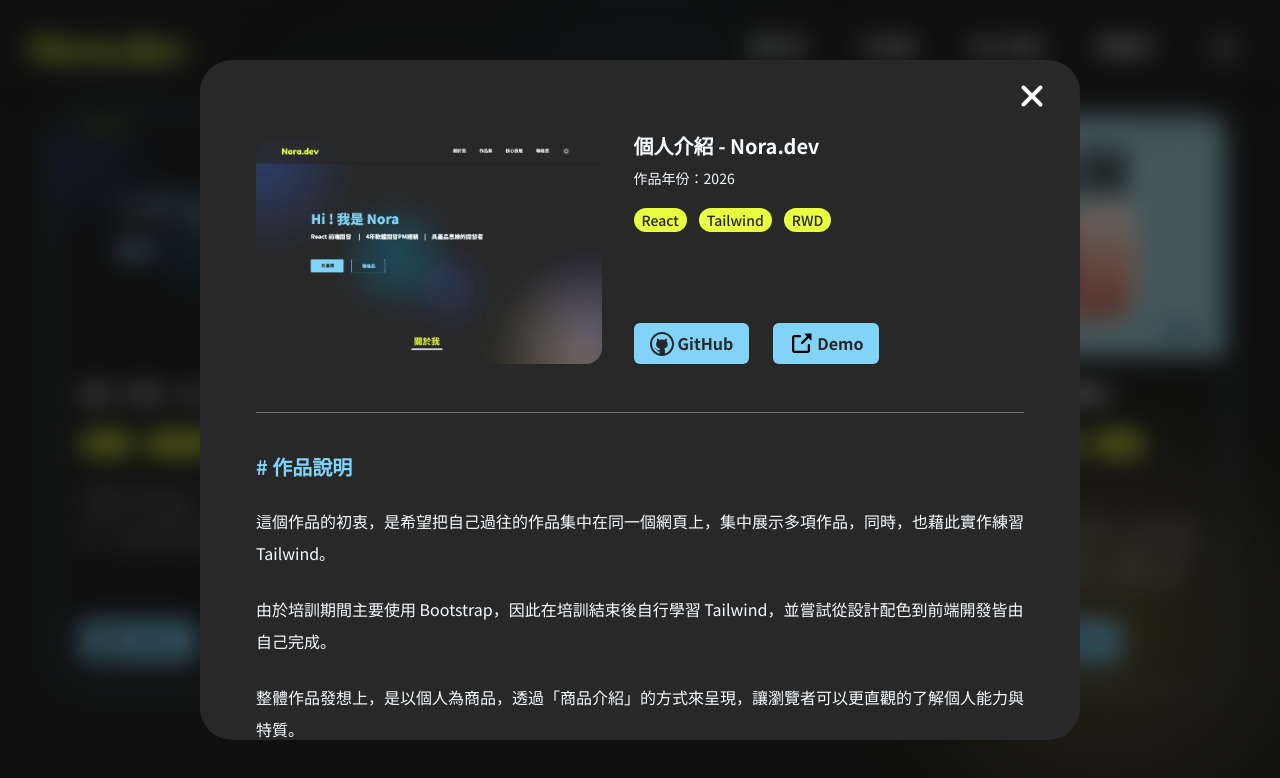
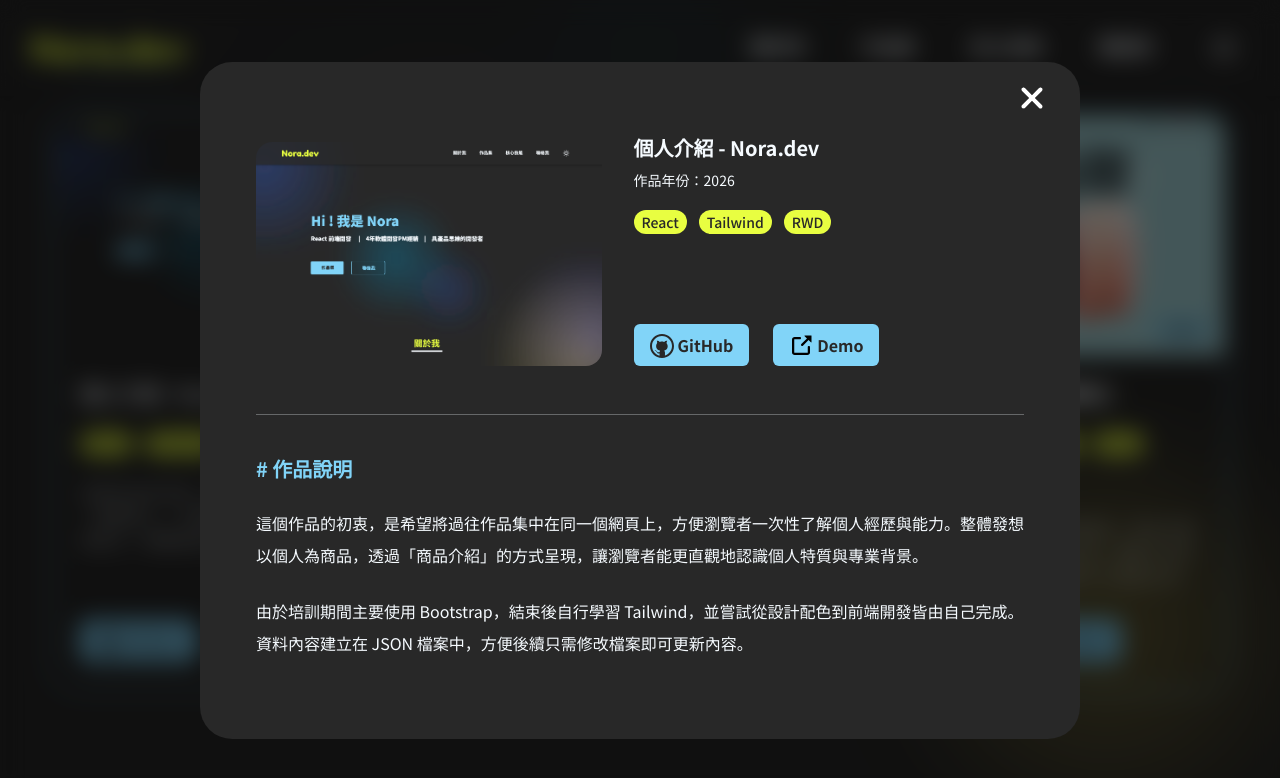
Before and after one commit to 0811nora/portfolio-noraDev, a React (Vite) app: page / in a window 1280 px wide. Both pictures are taken after a click on the element 242 px from the left and 2658 px from the top of the page. Shown: the part 2258-3036 px from the top of the page. Built offline with nearby package versions, Linux system fonts and the light colour scheme.

Commit message:
fix:修正按鈕點擊的冒泡事件

```diff
--- a/portfolioData.json
+++ b/portfolioData.json
@@ -72,10 +72,8 @@
       "techStack": ["React", "Tailwind", "RWD"],
       "image": "image/noraDev.png",
       "description": [
-        "這個作品的初衷，是希望把自己過往的作品集中在同一個網頁上，集中展示多項作品，同時，也藉此實作練習 Tailwind。",
-        "由於培訓期間主要使用 Bootstrap，因此在培訓結束後自行學習 Tailwind，並嘗試從設計配色到前端開發皆由自己完成。",
-        "整體作品發想上，是以個人為商品，透過「商品介紹」的方式來呈現，讓瀏覽者可以更直觀的了解個人能力與特質。",
-        "資料內容則建立在 JSON 檔案中，方便後續更新時只需修改檔案即可。"
+        "這個作品的初衷，是希望將過往作品集中在同一個網頁上，方便瀏覽者一次性了解個人經歷與能力。整體發想以個人為商品，透過「商品介紹」的方式呈現，讓瀏覽者能更直觀地認識個人特質與專業背景。",
+        "由於培訓期間主要使用 Bootstrap，結束後自行學習 Tailwind，並嘗試從設計配色到前端開發皆由自己完成。資料內容建立在 JSON 檔案中，方便後續只需修改檔案即可更新內容。"
       ],
       "links": {
         "repo": "https://github.com/0811nora/greengo",
--- a/src/components/Button.jsx
+++ b/src/components/Button.jsx
@@ -13,7 +13,8 @@ export const BtnStyle = ({ href, isFull, icon, text, size }) => {
       <Mode
         className={`${baseStyle} ${isFull ? fullStyle : outlineStyle} ${size}`}
         href={href}
-        target={href && !isInternal ? "_blank" : ""}>
+        target={href && !isInternal ? "_blank" : ""}
+        onClick={(e) => e.stopPropagation()}>
         <span className="flex items-center justify-center gap-1">
           <img src={icon} className="mt-[1.5px]" alt="" />
           {text}
--- a/src/components/NavBar.jsx
+++ b/src/components/NavBar.jsx
@@ -66,7 +66,7 @@ const NavBar = () => {
             <button className="cursor-pointer" onClick={() => setIsNavOpen(!isNavOpen)}>
               <img
                 className="block w-8 dark:hidden"
-                src={isNavOpen ? "/close-light.svg" : "/hamburger-light.svg"}
+                src={isNavOpen ? "close-light.svg" : "hamburger-light.svg"}
                 alt=""
               />
             </button>
@@ -74,11 +74,7 @@ const NavBar = () => {
             <button
               className="cursor-pointer rounded-md p-1 transition-all hover:bg-gray-700/50"
               onClick={() => setIsNavOpen(!isNavOpen)}>
-              <img
-                className="hidden w-8 dark:block"
-                src={isNavOpen ? "/close-dark.svg" : "/hamburger-dark.svg"}
-                alt=""
-              />
+              <img className="hidden w-8 dark:block" src={isNavOpen ? "close-dark.svg" : "hamburger-dark.svg"} alt="" />
             </button>
           </div>
         </div>
--- a/src/components/ProjectModal.jsx
+++ b/src/components/ProjectModal.jsx
@@ -15,8 +15,7 @@ const ProjectModal = ({ data, onClose }) => {
           initial={{ opacity: 0, scale: 0.95, y: 8 }}
           animate={{ opacity: 1, scale: 1, y: 0 }}
           exit={{ opacity: 0, scale: 0.95, y: 8 }}
-          transition={{ duration: 0.25, ease: "easeOut" }}
-          onClick={(e) => e.stopPropagation()}>
+          transition={{ duration: 0.25, ease: "easeOut" }}>
           <button className="absolute top-5 right-8 cursor-pointer" onClick={onClose}>
             <img src="close-dark.svg" className="hidden w-8 dark:block" alt="關閉按鈕" />
             <img src="close-light.svg" className="w-8 dark:hidden" alt="關閉按鈕" />
```
